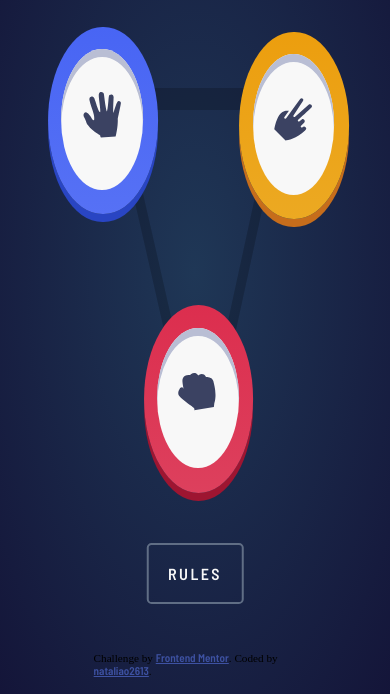
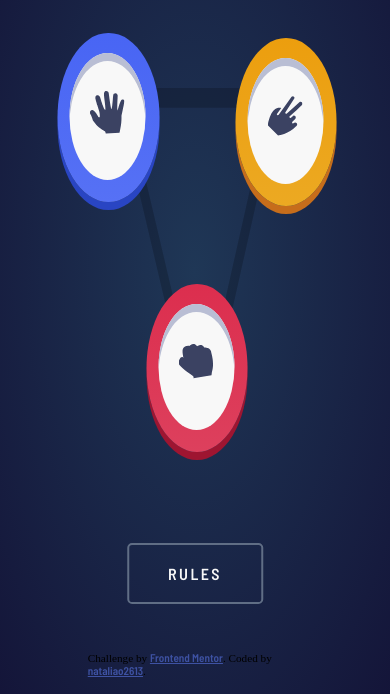
Before and after one commit to nataliao2613/Rock-Paper-Scissors-Game, a plain HTML site: page src/index.html in a window 390 px wide. Shown: the part 150-844 px from the top of the page. Drawn offline with Linux system fonts and the light colour scheme.

Commit message:
breakpoint added

```diff
--- a/src/scss/_config.scss
+++ b/src/scss/_config.scss
@@ -42,6 +42,12 @@ $elements_bg-color: #f8f8f8;
 }
 
 @mixin screen__xs {
+    @media screen and (max-width: 600px) {
+        @content;
+    }
+}
+
+@mixin screen__xxs {
     @media screen and (max-width: 480px) {
         @content;
     }
--- a/src/scss/_responsive.scss
+++ b/src/scss/_responsive.scss
@@ -126,6 +126,7 @@
     .options {
         left: 46%;
         background-position: 10% 0;
+        width: 100%;
         &__icon {
             width: 40%;
             height: 37%;
@@ -215,7 +216,8 @@
         }
     }
     .options {
-        width: 140%;
+        // width: 130%;
+        height: 90%;
         left: 42%;
     }
     .rules {
@@ -281,6 +283,34 @@
     }
 }
 
+@include screen__xxs {
+    .options {
+        width: 130%;
+    }
+
+    footer {
+        left: 75%;
+        transform: translate(-75%);
+        width: 55%;
+    }
+
+    .rules-btn {
+        width: 70%;
+    }
+
+    .game {
+        &__computer {
+            p {
+                width: 140%;
+            }
+        }
+    }
+
+    .choice-placement {
+        top: 13%;
+    }
+}
+
 @keyframes move-left__m {
     from {
         right: 10%;
```
Also changed, not shown: src/scss/style.css, 1 other file.
